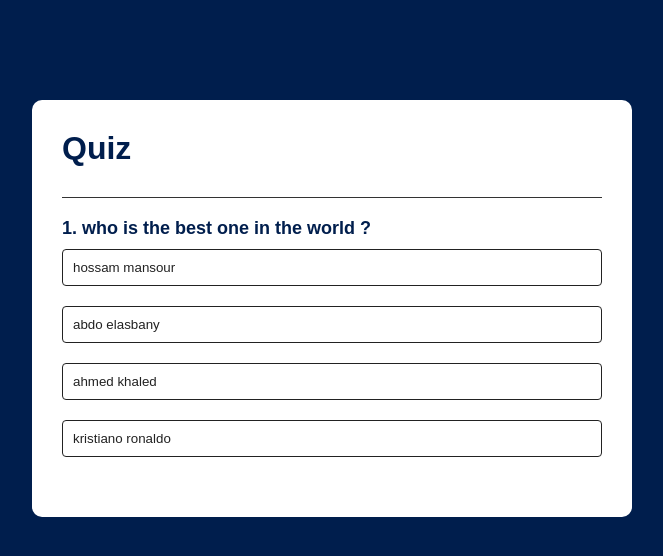
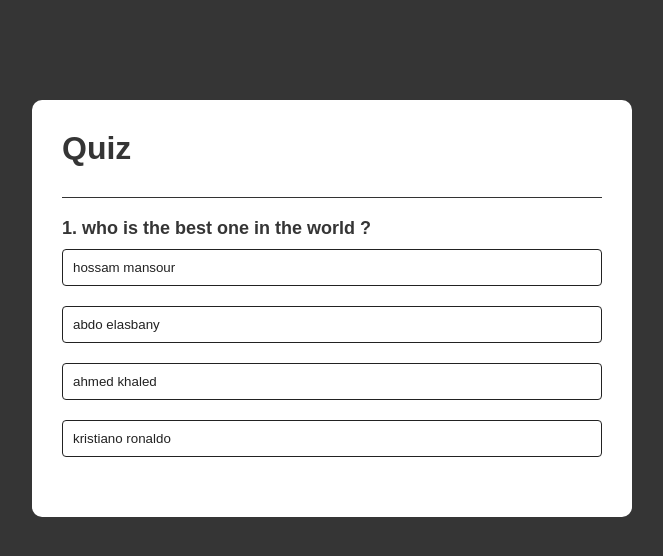
Before and after one commit to ahmedkhaled309/quiz, a plain HTML site: page index.html in a window 1280 px wide. Shown: the whole page, without its empty margins (308-971 px from the left). Drawn offline with Linux system fonts and the light colour scheme.

Commit message:
Add files via upload

```diff
--- a/style.css
+++ b/style.css
@@ -5,7 +5,7 @@
     box-sizing: border-box;
 }
 body{
-    background: #001e4d;
+    background: #353535;
 }
 .app{
     background: #fff;
@@ -17,7 +17,7 @@ body{
 }
 .app h1{
     font-weight: 25px;
-    color: #001e4d;
+    color: #353535;
     font-weight: 600;
     border-bottom: 1px solid #333;
     padding-bottom: 30px;
@@ -27,7 +27,7 @@ body{
 }
 .quiz h2{
     font-size: 18px;
-    color: #001e4d;
+    color: #353535;
     font-weight: 600;
 }
 .btn{
@@ -50,7 +50,7 @@ body{
     cursor: no-drop;
 }
 #next-btn{
-    background: #001e4d;
+    background:#353535;
     color: #fff;
     font-weight: 500;
     width: 150px;
```
